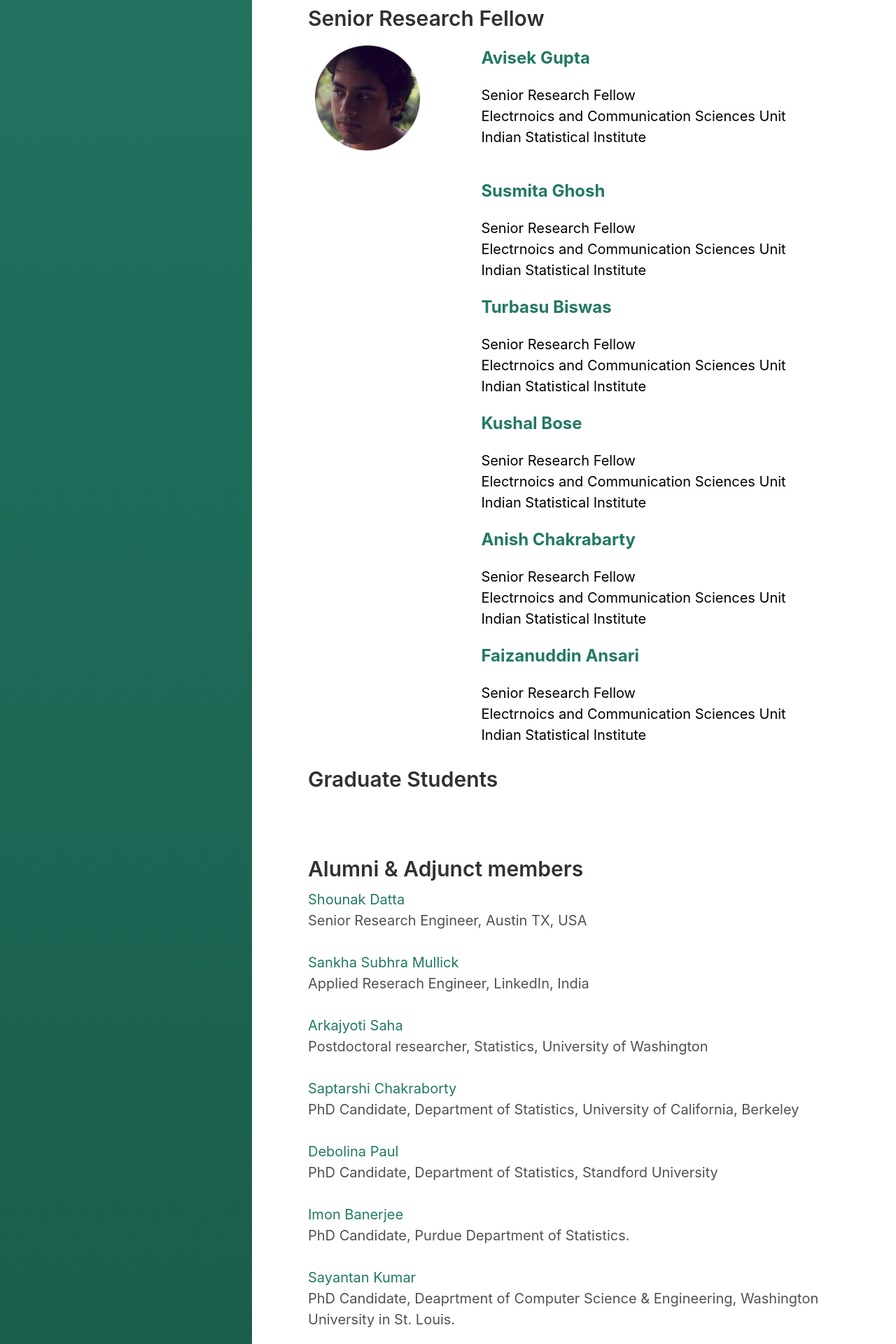
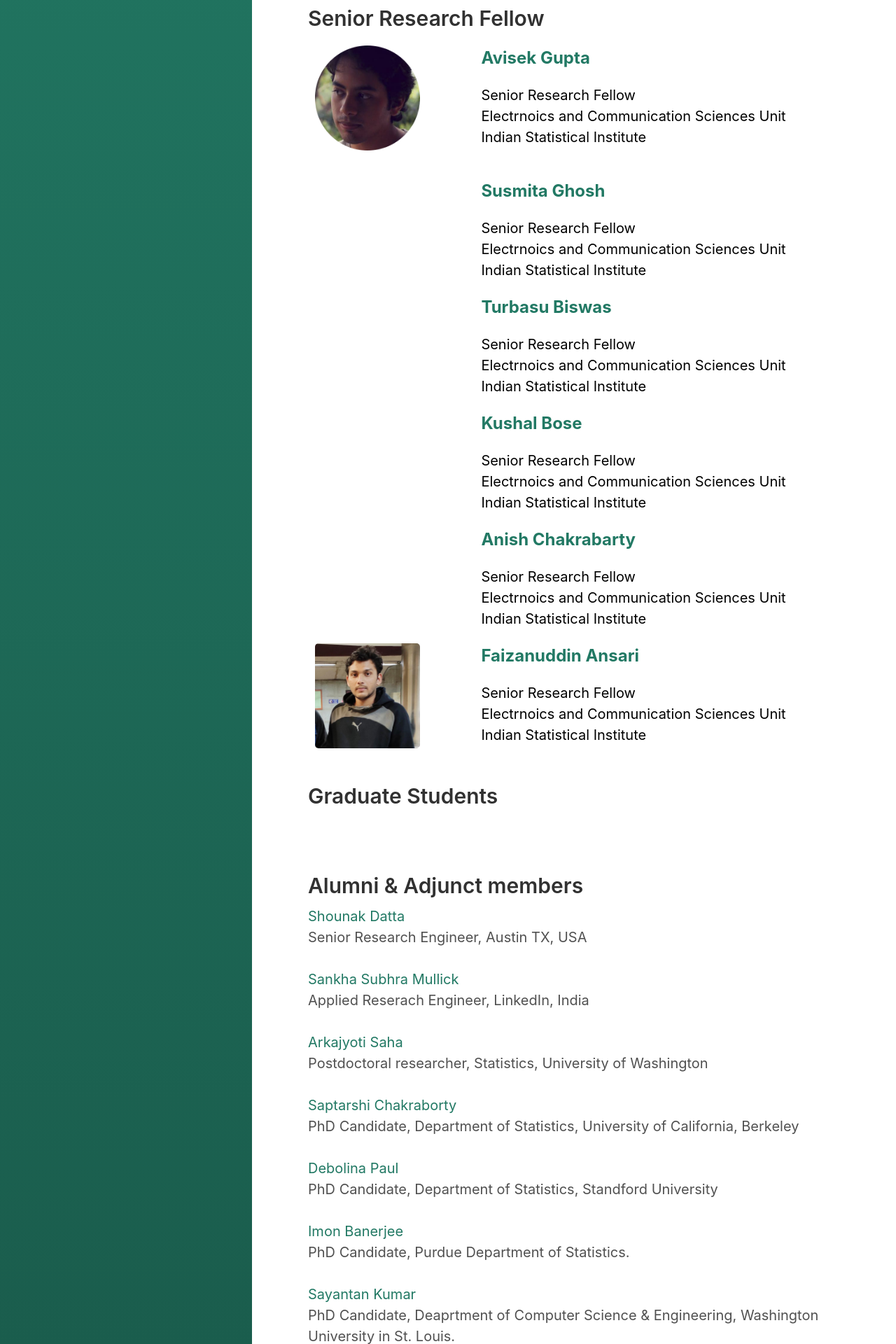
Before and after one commit to mlrgisi/mlrgisi.github.io, a Jekyll site: the page built from index.html, in a window 1280 px wide. Shown: the part 3080-5000 px from the top of the page at 70% size. Built offline with Jekyll 4.4.1, drawn with Linux system fonts in a browser that asks for light colours; the list of posts is cut into pages by our own code; a style sheet for code colours, icons or effects is not loaded.

Commit message:
Update index.html

```diff
--- a/index.html
+++ b/index.html
@@ -218,7 +218,7 @@ field of Computer Vision.
 
 <div class="flex-container">
     <div style="flex-grow: 1">
-        <img src=" " style="float:center;" width=150px>
+        <img src="fa.jpg" style="float:center;" width=150px>
     </div>
     <div style="flex-grow: 1">
         <a href="https://www.linkedin.com/in/avisek-gupta-66956b96/?originalSubdomain=in">
```
